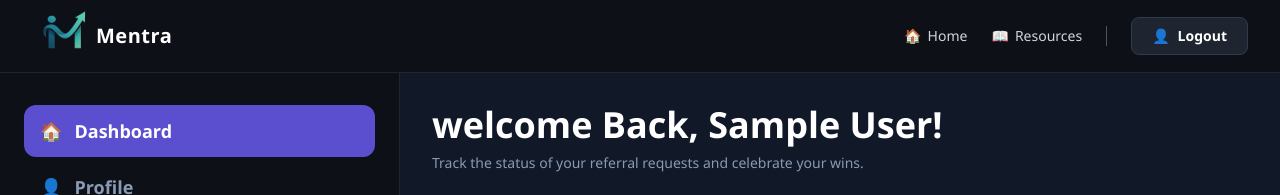
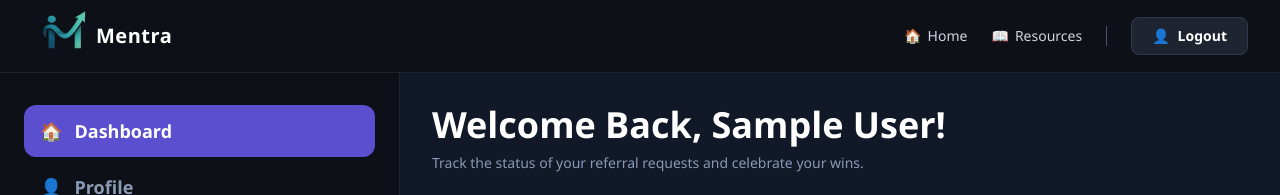
Before and after one commit to Rodas200/MENTRA, a React (Vite) app in the folder Client/: page /dashboard in a window 1280 px wide. Shown: the top 195 px of the page. Built offline with nearby package versions, Linux system fonts and the light colour scheme; no server answers; sample sign-in values are in the browser's storage.

Commit message:
Dashboard.jsx

```diff
--- a/Client/src/pages/Dashboard.jsx
+++ b/Client/src/pages/Dashboard.jsx
@@ -222,7 +222,8 @@ export default function Dashboard() {
             className="text-white font-black text-2xl sm:text-3xl lg:text-4xl mb-2"
             style={{ fontFamily: "'Segoe UI', sans-serif" }}
           >
-            welcome Back, {user?.name}!
+
+          Welcome Back, {user?.name}!
           </h1>
           <p className="text-sm mb-8" style={{ color: "#8a9ab5" }}>
             Track the status of your referral requests and celebrate your wins.
```
